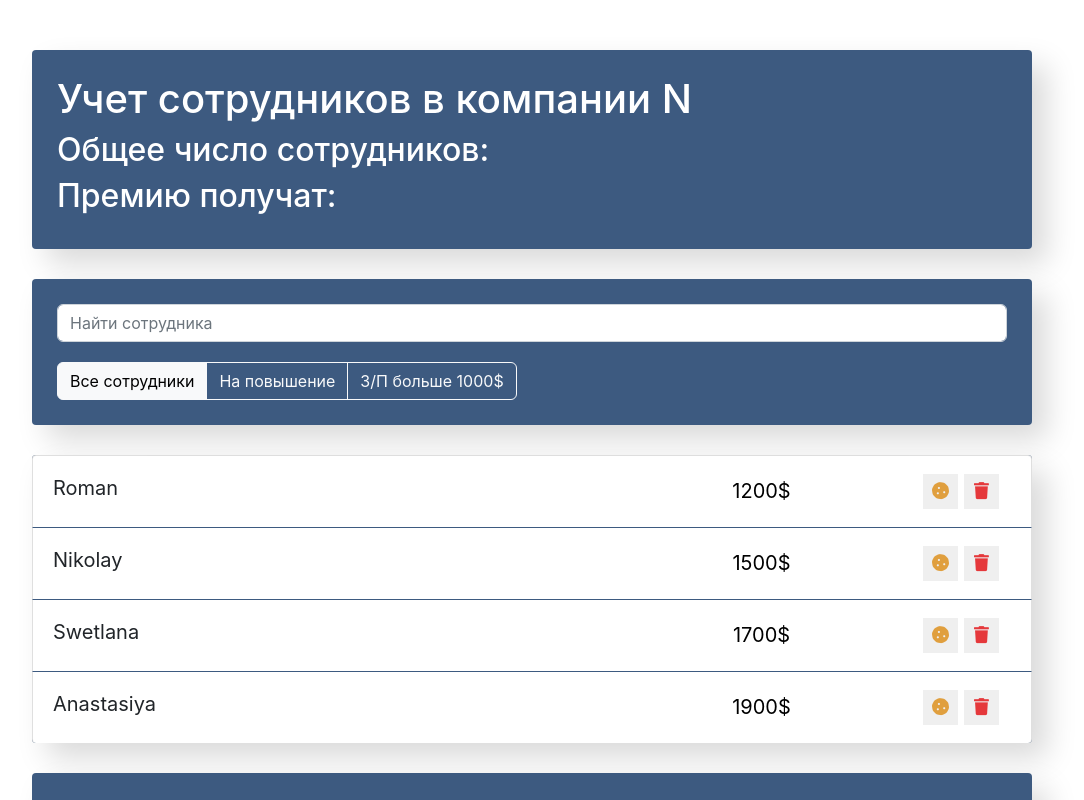
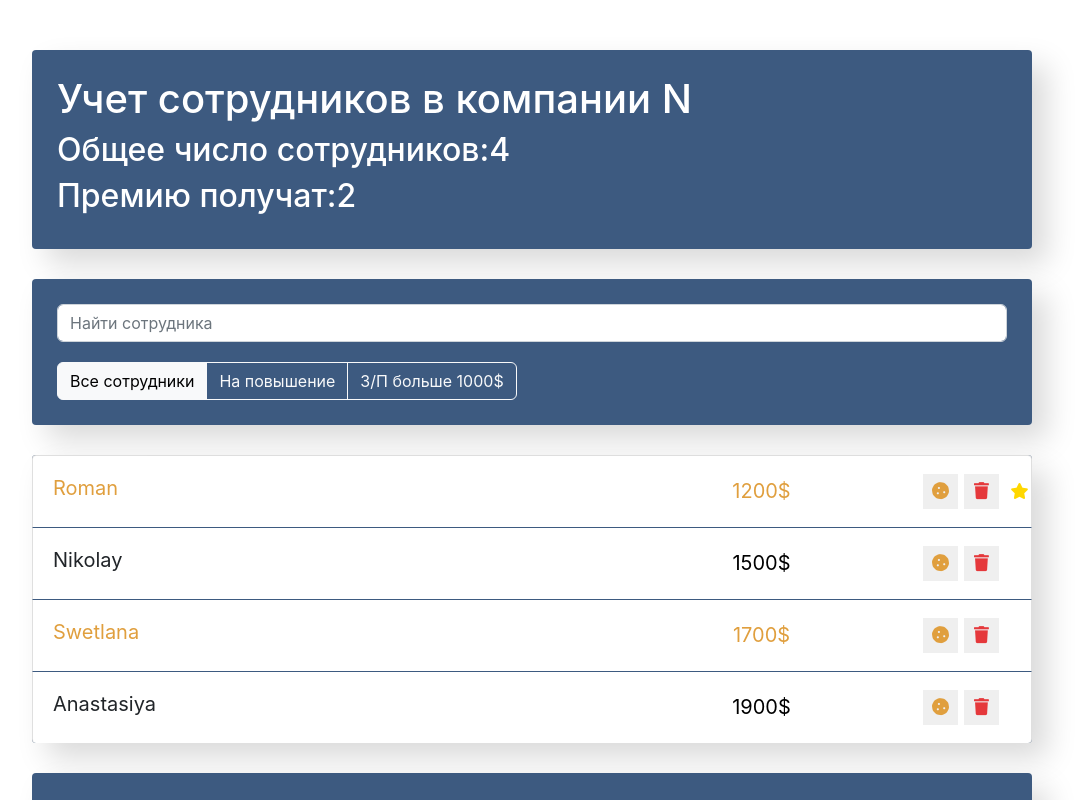
Before and after one commit to yulya-buraya/Employees, a React (Create React App) app: page / in a window 1280 px wide. Shown: the top 800 px of the page, without its empty margins (108-1192 px from the left). Built offline with nearby package versions, Linux system fonts and the light colour scheme.

Commit message:
added counters and onToggleProp

```diff
--- a/src/components/app-info/app-info.jsx
+++ b/src/components/app-info/app-info.jsx
@@ -1,11 +1,11 @@
 import "./app-info.css";
 
-const AppInfo = () => {
+const AppInfo = ({employees, increased}) => {
     return (
         <div className="app-info">
             <h1>Учет сотрудников в компании N</h1>
-            <h2>Общее число сотрудников:</h2>
-            <h2>Премию получат:</h2>
+            <h2>Общее число сотрудников:{employees}</h2>
+            <h2>Премию получат:{increased}</h2>
         </div>
     )
 }
--- a/src/components/app/app.jsx
+++ b/src/components/app/app.jsx
@@ -11,39 +11,75 @@ class App extends Component {
     super(props);
     this.state = {
       data: [
-        { name: "Roman", salary: "1200", increase: true, id: 1 },
-        { name: "Nikolay", salary: "1500", increase: false, id: 2 },
-        { name: "Swetlana", salary: "1700", increase: true, id: 3 },
-        { name: "Anastasiya", salary: "1900", increase: false, id: 4 },
+        { name: "Roman", salary: "1200", increase: true, rise: true, id: 1 },
+        {
+          name: "Nikolay",
+          salary: "1500",
+          increase: false,
+          rise: false,
+          id: 2,
+        },
+        {
+          name: "Swetlana",
+          salary: "1700",
+          increase: true,
+          rise: false,
+          id: 3,
+        },
+        {
+          name: "Anastasiya",
+          salary: "1900",
+          increase: false,
+          rise: false,
+          id: 4,
+        },
       ],
     };
   }
   addEmployee = (item) => {
-    this.setState(({data})=>{
-     return {
-      data: [...data, item]
-     }
-    })
-   }
+    this.setState(({ data }) => {
+      return {
+        data: [...data, item],
+      };
+    });
+  };
 
   deleteItem = (id) => {
     this.setState(({ data }) => {
       const index = data.findIndex((elem) => elem.id === id);
       return {
-        data:data.filter(item=>item.id!=id)
+        data: data.filter((item) => item.id != id),
+      };
+    });
+  };
+  onToggleProp = (id, prop) => {
+  this.setState(({data})=>({
+    data: data.map(item =>{
+      if(item.id ===id){
+        return{...item, [prop]:!item[prop]}
       }
-    });
+      return item;
+    })
+  }))
   };
   render() {
     const { data } = this.state;
+    const employees = data.length;
+    const increased = data.filter(item => item.increase).length;
     return (
       <div className="app">
-        <AppInfo />
+        <AppInfo
+         employees={employees}
+         increased={increased} />
         <div className="search-panel">
           <SearchPanel />
           <AppFilter />
         </div>
-        <EmployeesList data={data} onDelete={this.deleteItem} />
+        <EmployeesList
+          data={data}
+          onDelete={this.deleteItem}
+          onToggleProp={this.onToggleProp}
+          />
         <EmployeesAddForm addEmployee={this.addEmployee} />
       </div>
     );
--- a/src/components/employees-add-form/employees-add-form.jsx
+++ b/src/components/employees-add-form/employees-add-form.jsx
@@ -8,7 +8,8 @@ class EmployeesAddForm extends Component {
       name: "",
       salary: "",
       id: 5,
-      increase:false
+      increase:false,
+      rise:false
     };
   }
   onValueChange = (e) => {
--- a/src/components/employees-list-item/employees-list-item.jsx
+++ b/src/components/employees-list-item/employees-list-item.jsx
@@ -1,28 +1,14 @@
-import { Component } from "react";
 import "./employees-list-item.css";
 
-class EmployeesListItem extends Component {
-  constructor(props) {
-    super(props);
-    this.state = {
-      increase: false,
-      rise: false,
-    };
-  }
-
-  onIncrease = () => {
-    this.setState(({ increase }) => ({
-      increase: !increase,
-    }));
-  };
-  onRise = () => {
-    this.setState(({ rise }) => ({
-      rise: !rise,
-    }));
-  };
-  render() {
-    const { name, salary, onDelete } = this.props;
-    const { increase, rise } = this.state;
+const EmployeesListItem = (props) => {
+  const {
+    name,
+    salary,
+    onDelete,
+    onToggleProp,
+    increase,
+    rise,
+  } = props;
   let classNames = "list-group-item d-flex justify-content-between";
   if (increase) {
     classNames += " increase";
@@ -32,7 +18,9 @@ class EmployeesListItem extends Component {
   }
   return (
     <li className={classNames}>
-        <span onClick={this.onRise} className="list-group-item-label">
+      <span onClick={onToggleProp}
+      data-toggle="rise"
+      className="list-group-item-label">
         {name}
       </span>
       <input
@@ -44,23 +32,19 @@ class EmployeesListItem extends Component {
         <button
           type="button"
           className="btn-cookie btn-sm"
-            onClick={this.onIncrease}
+          onClick={onToggleProp}
+          data-toggle="increase"
         >
           <i className="fas fa-cookie"></i>
         </button>
 
-          <button
-            type="button"
-            onClick={onDelete}
-            className="btn-trash btn-sm "
-          >
+        <button type="button" onClick={onDelete} className="btn-trash btn-sm ">
           <i className="fas fa-trash"></i>
         </button>
         <i className="fas fa-star"></i>
       </div>
     </li>
   );
-  }
-}
+};
 
 export default EmployeesListItem;
--- a/src/components/employees-list/employees-list.jsx
+++ b/src/components/employees-list/employees-list.jsx
@@ -2,12 +2,14 @@ import EmployeesListItem from "../employees-list-item/employees-list-item";
 
 import "./employees-list.css";
 
-const EmployeesList = ({ data, onDelete }) => {
+const EmployeesList = ({ data, onDelete, onToggleProp }) => {
   const elements = data.map((item) => {
     const {id, ...itemProps} = item;
     return <EmployeesListItem key={id}
      {... itemProps}
-     onDelete={()=>onDelete(id)} />;
+     onDelete={()=>onDelete(id)}
+     onToggleProp={(e)=>onToggleProp(id, e.currentTarget.getAttribute('data-toggle'))}
+   />;
   });
   return <ul className="app-list list-group">{elements}</ul>;
 };
```
Lines whose indentation alone changed are shown as unchanged.
